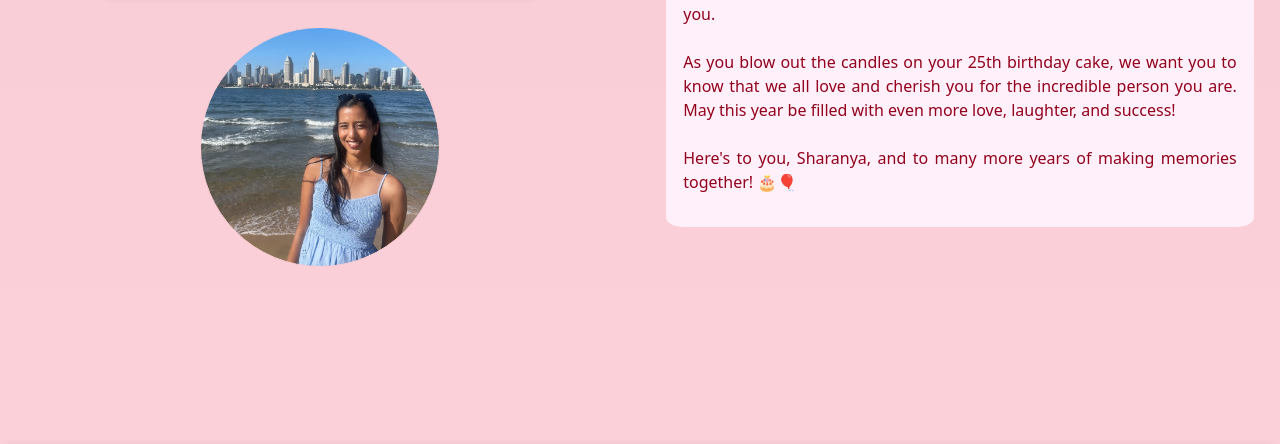
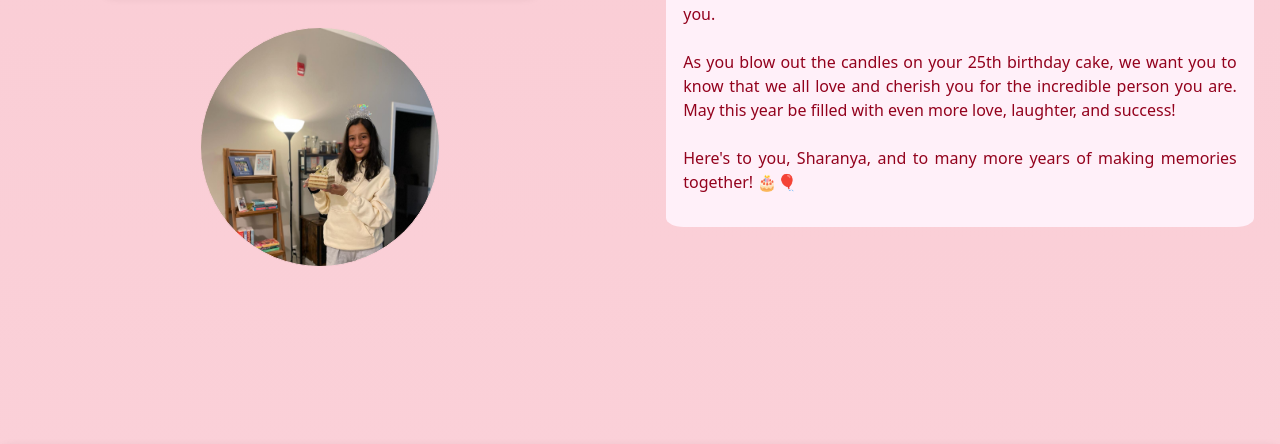
Before and after one commit to Pandani07/Sharu, a website: page index.html in a window 1280 px wide. Shown: the part 203-647 px from the top of the page. Drawn offline with nearby package versions, Linux system fonts and the light colour scheme.

Commit message:
Sharu pic changed

```diff
--- a/app.css
+++ b/app.css
@@ -155,7 +155,7 @@ nav {
 }
 
 .avatar {
-  background-image: url("./img/sharupic.png");
+  background-image: url("./img/sharupic.jpeg");
   background-size: cover;
   background-position: top center;
   width: 30vh;
--- a/index.html
+++ b/index.html
@@ -28,7 +28,7 @@
               data-bs-target="#n_bar"
               aria-controls="navbarNavAltMarkup"
               aria-label="Toggle navigation"
-              style=""
+
             >
               <span class="navbar-toggler-icon">    <i class="fas fa-bars" style="color:#fff; font-size:28px;"></i>
               </span>
```
Also changed, not shown: img/sharupic.jpeg (added).
